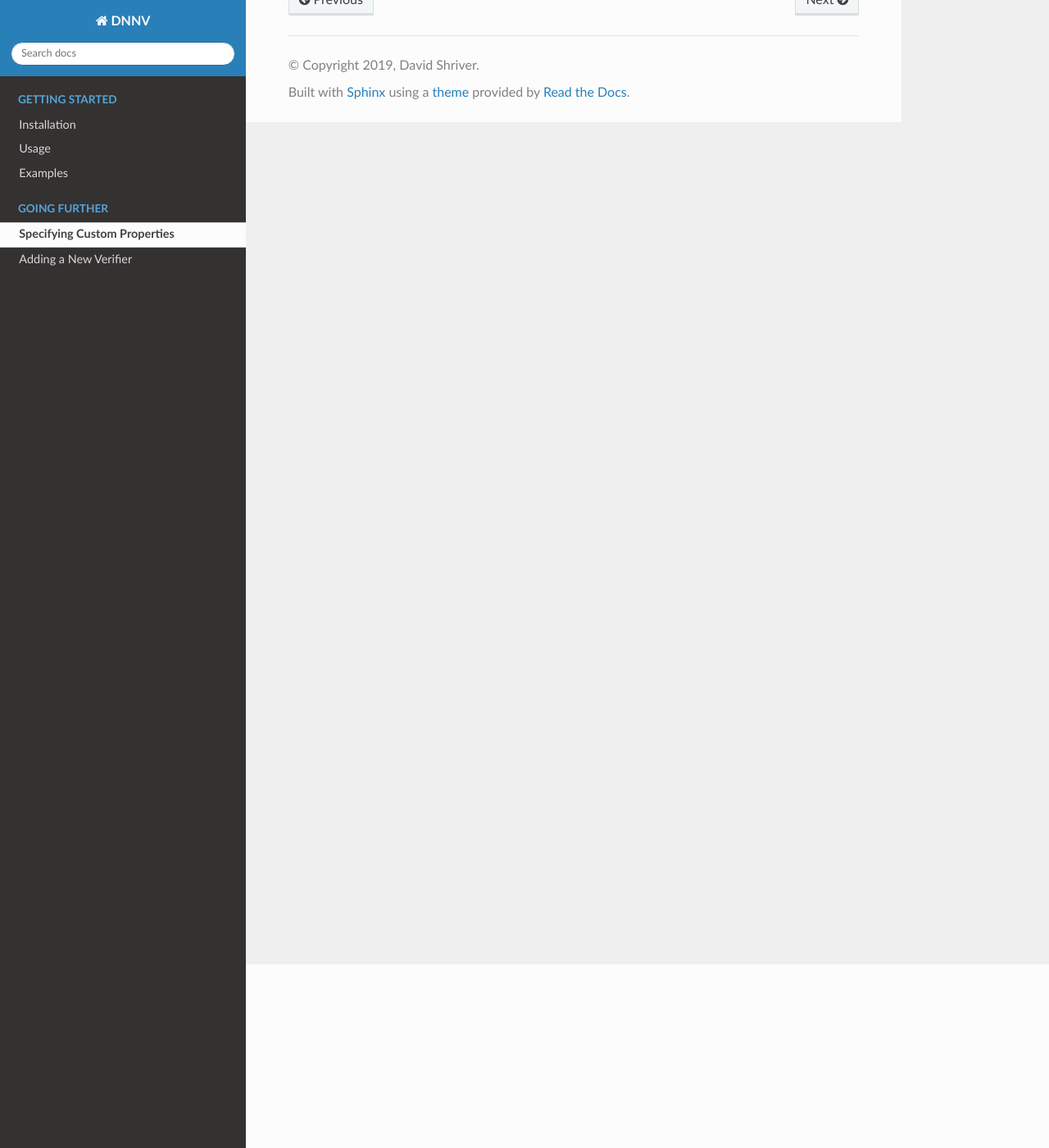
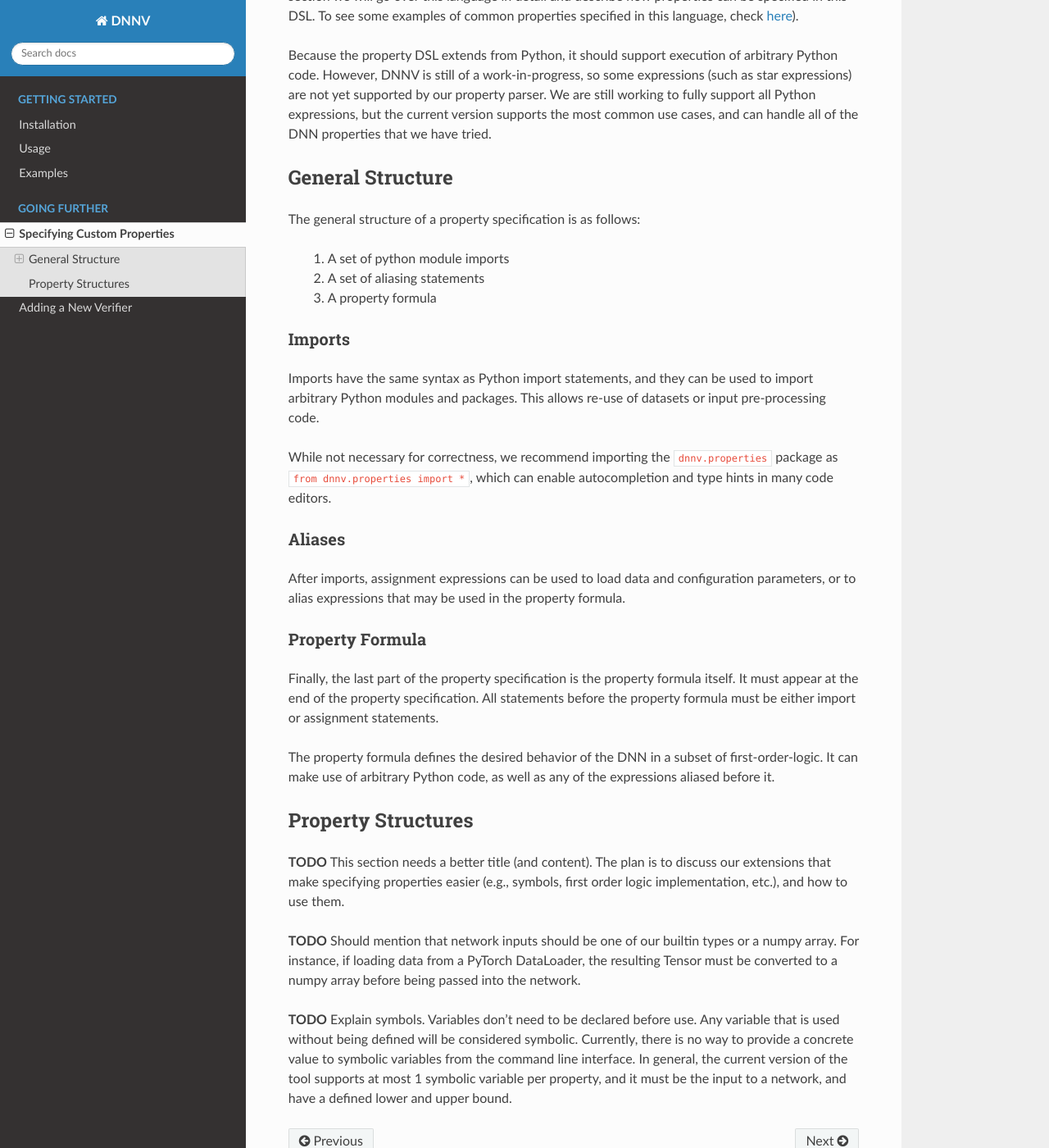
Before and after one commit to dlshriver/dnnv, a Sphinx documentation site: the page built from docs/going_further/specifying_properties.rst, in a window 1280 px wide and 1400 px high, scrolled down 224 px. Shown: the whole window at 82% size. Built offline with Sphinx 7.4.7 and the Read the Docs theme 2.0.0, drawn with Linux system fonts in a browser that asks for light colours; some of the changed text lies outside the part shown.

```diff
--- a/docs/getting_started/installation.rst
+++ b/docs/getting_started/installation.rst
@@ -48,12 +48,14 @@ DNNV supports the following verifiers:
 
 * `Reluplex`_
 * `planet`_
+* `BaB`_
 * `MIPVerify.jl`_
 * `Neurify`_
 * `ERAN`_
 
 .. _Reluplex: https://github.com/guykatzz/ReluplexCav2017
 .. _planet: https://github.com/progirep/planet
+.. _BaB: https://github.com/oval-group/PLNN-verification
 .. _MIPVerify.jl: https://github.com/vtjeng/MIPVerify.jl
 .. _Neurify: https://github.com/tcwangshiqi-columbia/Neurify
 .. _ERAN: https://github.com/eth-sri/eran
--- a/docs/going_further/new_verifier.rst
+++ b/docs/going_further/new_verifier.rst
@@ -2,3 +2,5 @@ Adding a New Verifier
 =====================
 
 *TODO.* Sorry, this page is still in development.
+For now, example verifier implementations can be seen
+`here <https://github.com/dlshriver/DNNV/tree/dlshriver/DSLimprovement/dnnv/verifiers>`_.
--- a/docs/going_further/specifying_properties.rst
+++ b/docs/going_further/specifying_properties.rst
@@ -1,4 +1,81 @@
 Specifying Custom Properties
 ============================
 
-*TODO.* Sorry, this page is still in development.
+A property specification defines the desired behavior of a
+DNN in a formal language. DNNV uses a custom DSL for writing
+property specifications, based on the Python programming
+language. In this section we will go over this language in
+detail and describe how properties can be specified in this DSL.
+To see some examples of common properties specified in this
+language, check :doc:`here <../getting_started/examples>`).
+
+Because the property DSL extends from Python, it should support
+execution of arbitrary Python code. However, DNNV is still
+of a work-in-progress, so some expressions (such as star expressions)
+are not yet supported by our property parser. We are still working to
+fully support all Python expressions, but the current version
+supports the most common use cases, and can handle all of the DNN
+properties that we have tried.
+
+General Structure
+-----------------
+
+The general structure of a property specification is as follows:
+
+    1. A set of python module imports
+    2. A set of aliasing statements
+    3. A property formula
+
+Imports
+^^^^^^^
+
+Imports have the same syntax as Python import statements, and
+they can be used to import arbitrary Python modules and packages.
+This allows re-use of datasets or input pre-processing code.
+
+While not necessary for correctness, we recommend importing
+the ``dnnv.properties`` package as ``from dnnv.properties import *``,
+which can enable autocompletion and type hints in many code editors.
+
+
+Aliases
+^^^^^^^
+
+After imports, assignment expressions can be used to load data and
+configuration parameters, or to alias expressions that may be used
+in the property formula.
+
+
+Property Formula
+^^^^^^^^^^^^^^^^
+
+Finally, the last part of the property specification is the property
+formula itself. It must appear at the end of the property specification.
+All statements before the property formula must be either import or
+assignment statements.
+
+The property formula defines the desired behavior of the DNN in a
+subset of first-order-logic. It can make use of arbitrary Python
+code, as well as any of the expressions aliased before it.
+
+
+Property Structures
+-------------------
+
+**TODO** This section needs a better title (and content).
+The plan is to discuss our extensions that make specifying
+properties easier (e.g., symbols, first order logic
+implementation, etc.), and how to use them.
+
+**TODO** Should mention that network inputs should be one of
+our builtin types or a numpy array. For instance, if loading
+data from a PyTorch DataLoader, the resulting Tensor must be
+converted to a numpy array before being passed into the network.
+
+**TODO** Explain symbols. Variables don't need to be declared before
+use. Any variable that is used without being defined will be considered
+symbolic. Currently, there is no way to provide a concrete value to
+symbolic variables from the command line interface. In general, the
+current version of the tool supports at most 1 symbolic variable per
+property, and it must be the input to a network, and have a defined
+lower and upper bound.
```
Also changed, not shown: README.md (+2 -0 lines), docs/getting_started/examples.rst (+55 -0 lines).
